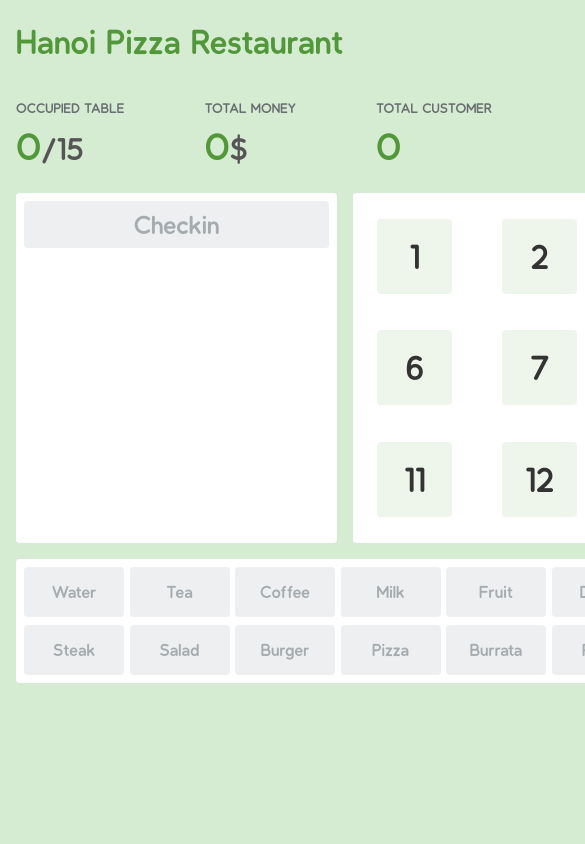
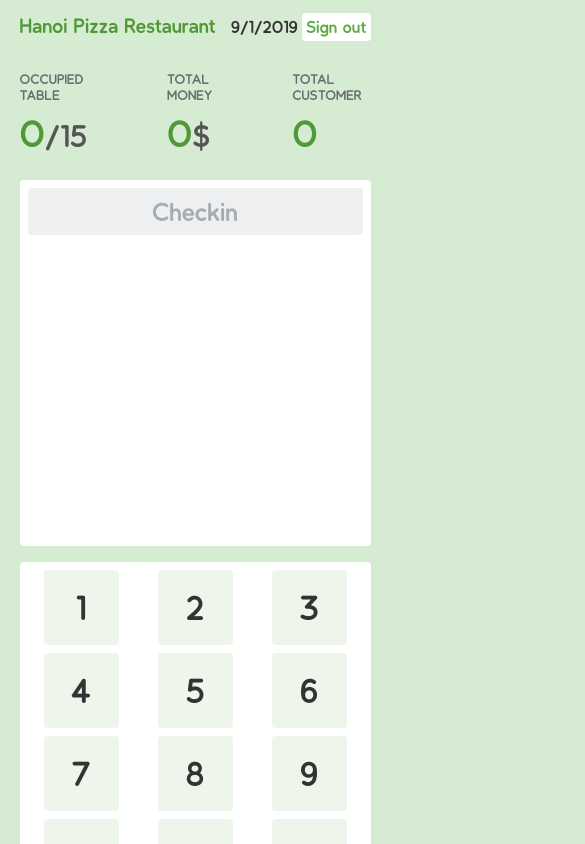
Before and after one commit to anh-ld/restaurant, a React (Create React App) app: page / in a window 390 px wide. Both pictures are taken after a click on the button "Sign in". Shown: the top 844 px of the page, 585 px wide, since content can reach past the window. Built offline with nearby package versions, Linux system fonts and the light colour scheme.

Commit message:
:lipstick: Responsive

```diff
--- a/src/index.css
+++ b/src/index.css
@@ -306,3 +306,73 @@ button:focus {
   background-color: #EDEFF0;
   cursor: not-allowed;
 }
+
+/* RESPONSIVE */
+@media only screen and (max-width: 992px) {
+  .dashboard {
+    width: 90%;
+    padding: 0 0.5rem;
+  }
+  .body > div:first-child {
+    height: 425px;
+  }
+  .orderList {
+    height: 323px;
+  }
+}
+
+@media only screen and (max-width: 767px) {
+  h1 {
+    font-size: 1.5rem;
+  }
+  h2 {
+    font-size: 1.2rem;
+  }
+  .header h2 {
+    line-height: 2.25rem;
+  }
+  .header button {
+    font-size: 1rem;
+    margin-left: 0.25rem;
+    padding: 0.25rem;
+    width: initial;
+  }
+  .body > div:first-child {
+    display: block;
+    height: initial;
+  }
+  .details {
+    width: initial;
+    margin-right: 0;
+    margin-bottom: 1rem;
+    height: 350px;
+  }
+  .orderList {
+    height: 248px;
+  }
+  .tableLayout {
+    width: initial;
+    height: initial;
+  }
+  .tableLayout .tableButton{
+    margin-bottom: 0.5rem;
+  }
+}
+
+@media only screen and (max-width: 480px) {
+  h1 {
+    font-size: 1.2rem;
+  }
+  h2 {
+    font-size: 1rem;
+  }
+  .header h2 {
+    line-height: 1.75rem;
+  }
+  .header button {
+    font-size: 1rem;
+    margin-left: 0.25rem;
+    padding: 0.25rem;
+    width: initial;
+  }
+}
```
